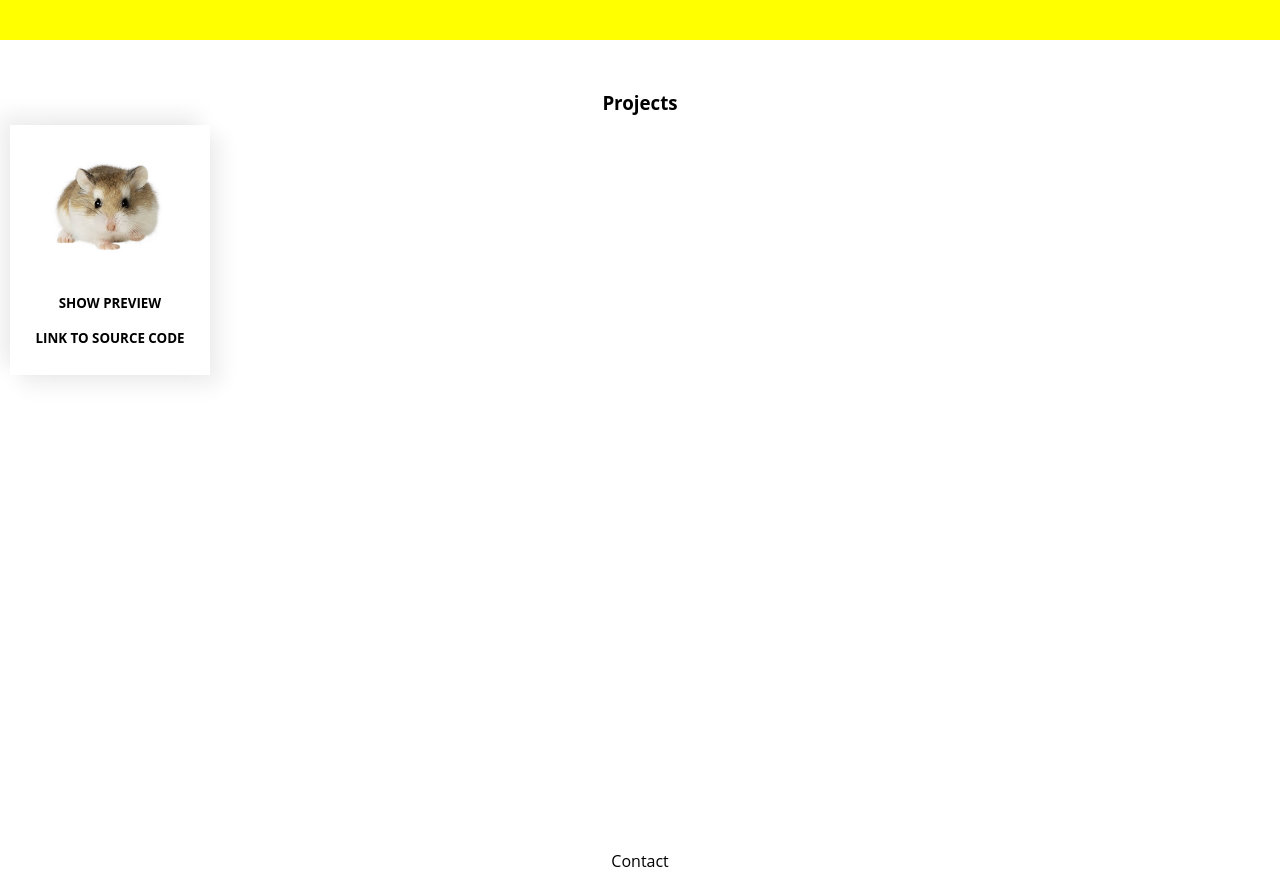
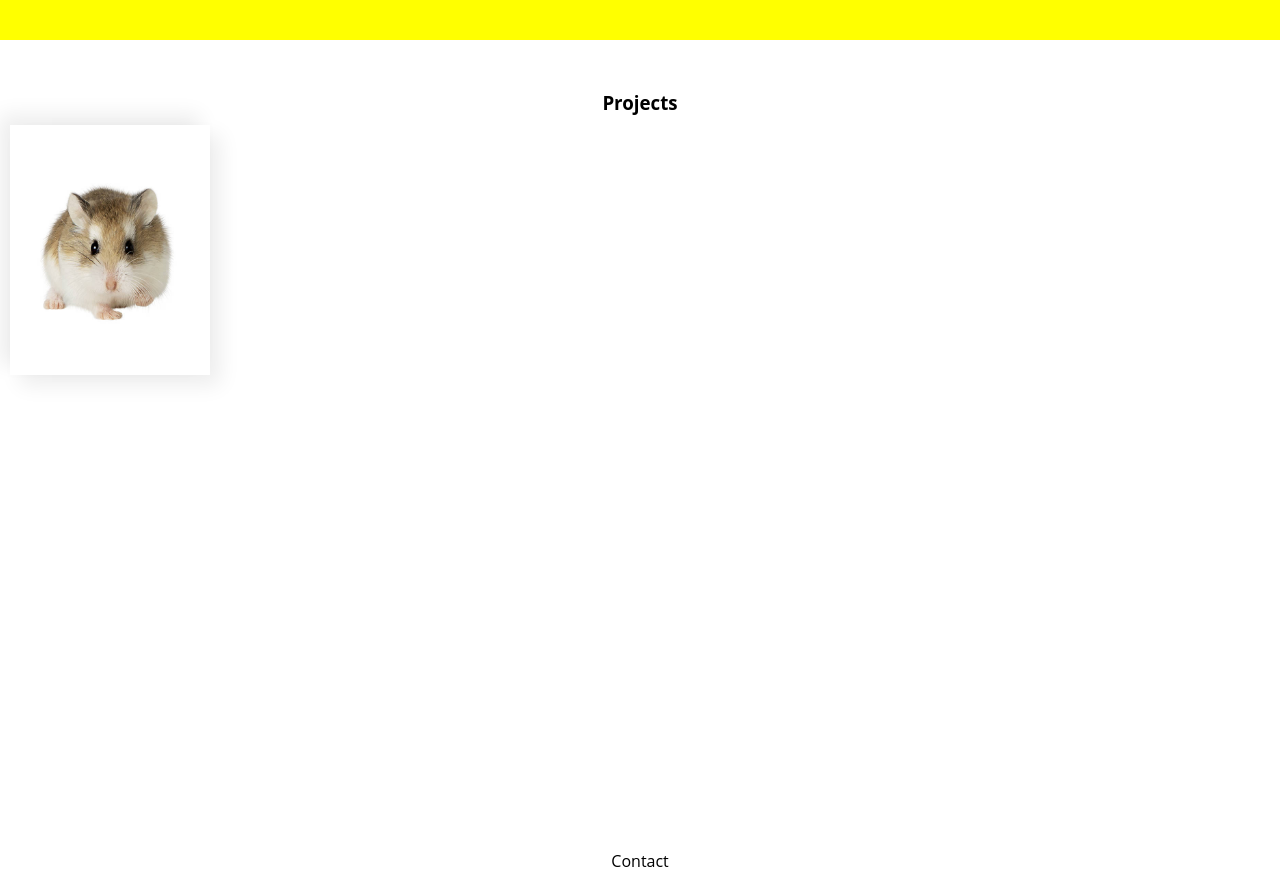
Before and after one commit to emirodriguezalc/portfolio, a React (Create React App) app in the folder client/: page / in a window 1280 px wide. Shown: the part 1480-2365 px from the top of the page. Built offline with nearby package versions, Linux system fonts and the light colour scheme.

Commit message:
Fixed state default state in ProjectBox

```diff
--- a/client/src/components/Content/components/Projects/components/projectBox/ProjectBox.tsx
+++ b/client/src/components/Content/components/Projects/components/projectBox/ProjectBox.tsx
@@ -4,7 +4,7 @@ import './ProjectBox.scss';
 interface Props {}
 
 export const ProjectBox: React.FC<Props> = () => {
-  const [cardState, setCardState] = useState(true);
+  const [cardState, setCardState] = useState(false);
   const [flipState, setFlipState] = useState(false);
 
   const flipCard = (state: boolean) => {
```
